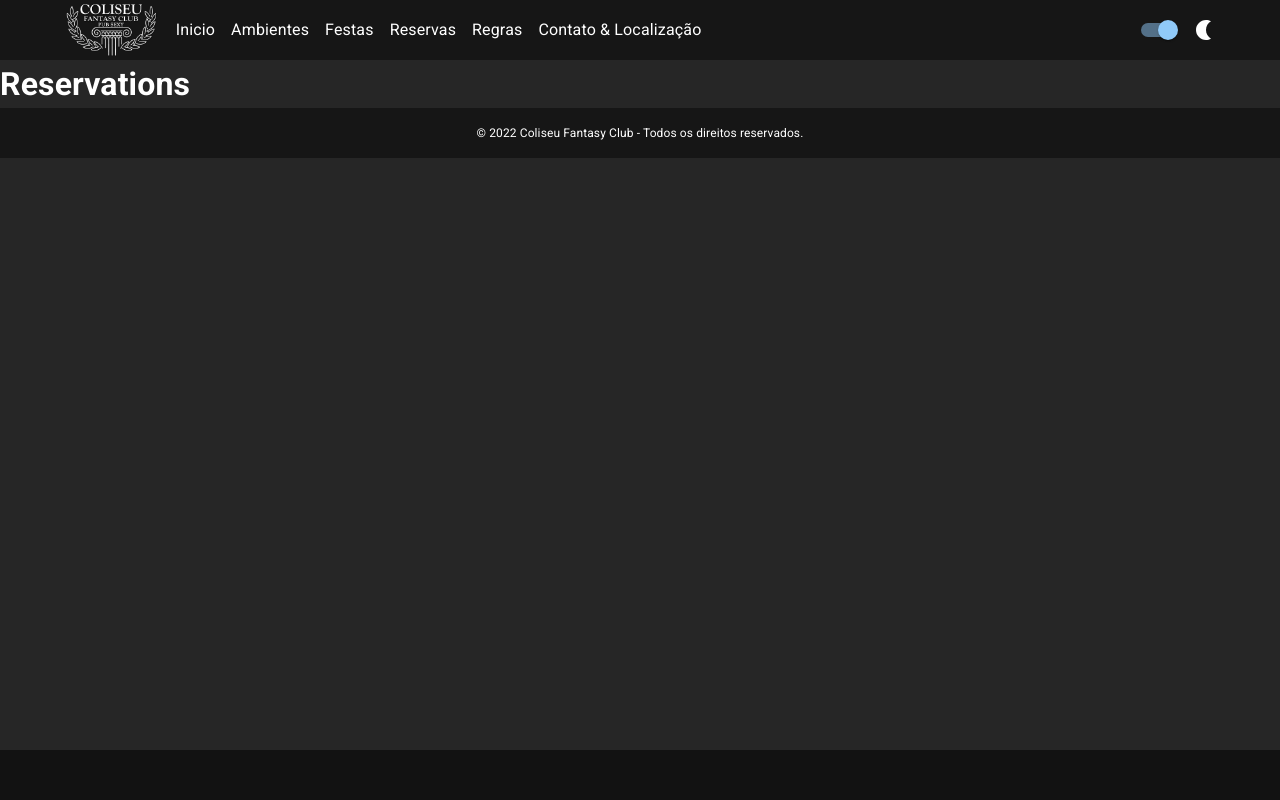
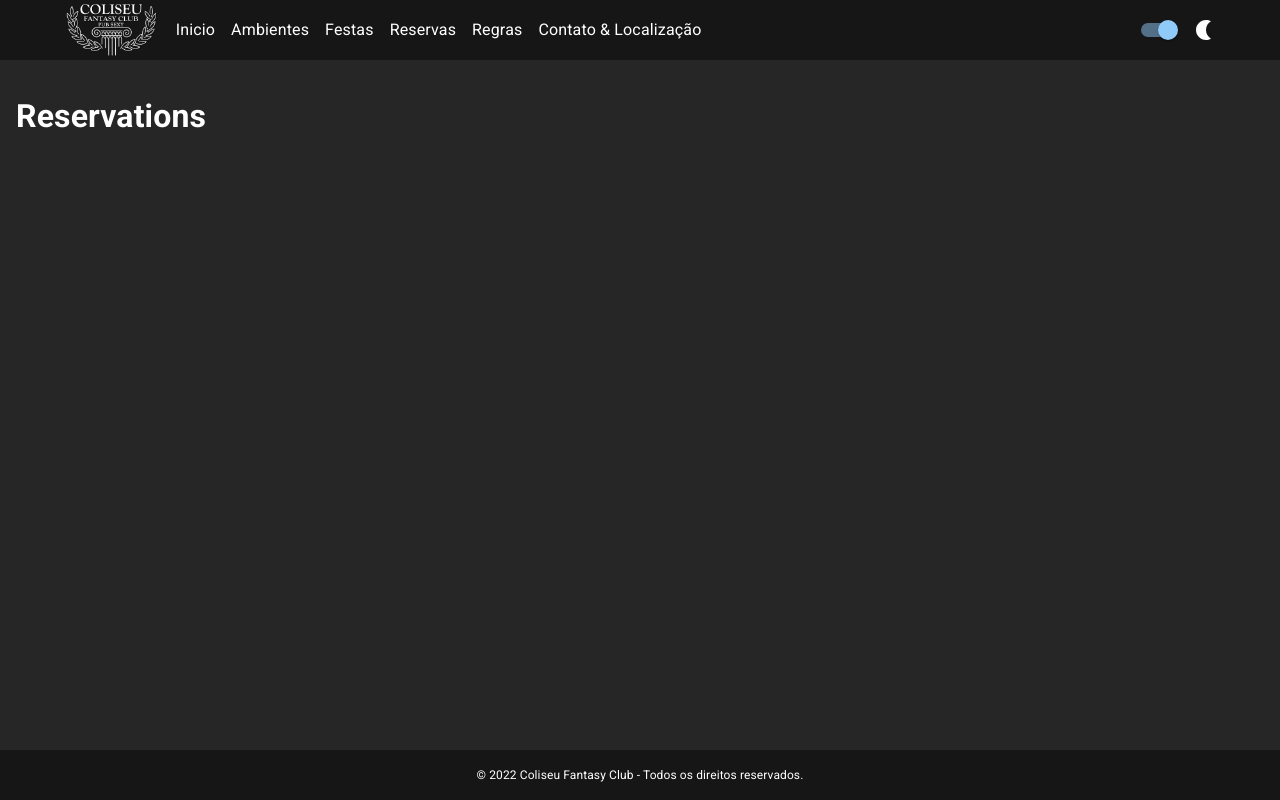
Before and after one commit to leozera14/Coliseu, a React (Vite) app: page /reservas in a window 1280 px wide. Built offline with nearby package versions, Linux system fonts and the light colour scheme.

Commit message:
Fix pages min height

```diff
--- a/src/pages/Contact/Contact.tsx
+++ b/src/pages/Contact/Contact.tsx
@@ -1,7 +1,16 @@
+import { makeStyles } from "@material-ui/styles";
+const useStyles: any = makeStyles(() => ({
+  container: {
+    padding: "32px 16px",
+  },
+}));
+
 export const Contact = () => {
+  const classes = useStyles();
+
   return (
-    <>
+    <div className={classes.container}>
       <h1>Contact</h1>
-    </>
+    </div>
   );
 };
--- a/src/pages/Parties/Parties.tsx
+++ b/src/pages/Parties/Parties.tsx
@@ -1,9 +1,7 @@
 import { makeStyles } from "@material-ui/styles";
 const useStyles: any = makeStyles(() => ({
   container: {
-    // height: "calc(100vh - 110px)",
     padding: "32px 16px",
-    // overflowY: "scroll"
   },
 }));
 
--- a/src/pages/Reservations/Reservations.tsx
+++ b/src/pages/Reservations/Reservations.tsx
@@ -1,7 +1,16 @@
+import { makeStyles } from "@material-ui/styles";
+const useStyles: any = makeStyles(() => ({
+  container: {
+    padding: "32px 16px",
+  },
+}));
+
 export const Reservations = () => {
+  const classes = useStyles();
+
   return (
-    <>
+    <div className={classes.container}>
       <h1>Reservations</h1>
-    </>
+    </div>
   );
 };
--- a/src/routers/mainRoutes.tsx
+++ b/src/routers/mainRoutes.tsx
@@ -18,11 +18,13 @@
 import { makeStyles } from "@material-ui/styles";
 const useStyles: any = makeStyles(() => ({
   container: {
-    minHeight: "calc(100vh - 110px)",
     maxHeight: "calc(100vh - 60px)",
     // padding: "32px 16px",
-    // overflowY: "scroll"
+    overflowY: "scroll"
   },
+  routeWrapper: {
+    minHeight: "calc(100vh - 110px)",
+  }
 }));
 
 export const mainRoutes = () => {
@@ -41,6 +43,7 @@
         <CssBaseline />
         <Header />
         <div className={classes.container} style={{backgroundColor: dark ? "#262626" : "#ffffff"}}>
+          <div className={classes.routeWrapper}>
             <Routes>
               <Route path="/" element={<Home />} />
               <Route path="/ambientes" element={<Environments />} />
@@ -50,6 +53,7 @@
               <Route path="/duvidas" element={<Doubts />} />
               <Route path="/contato_localizacao" element={<Contact />} />
             </Routes>
+          </div>
           <Footer />
         </div>
       </ThemeProvider>
```
Also changed, not shown: src/pages/Rules/Rules.tsx (+11 -2 lines). Lines whose indentation alone changed are shown as unchanged.
